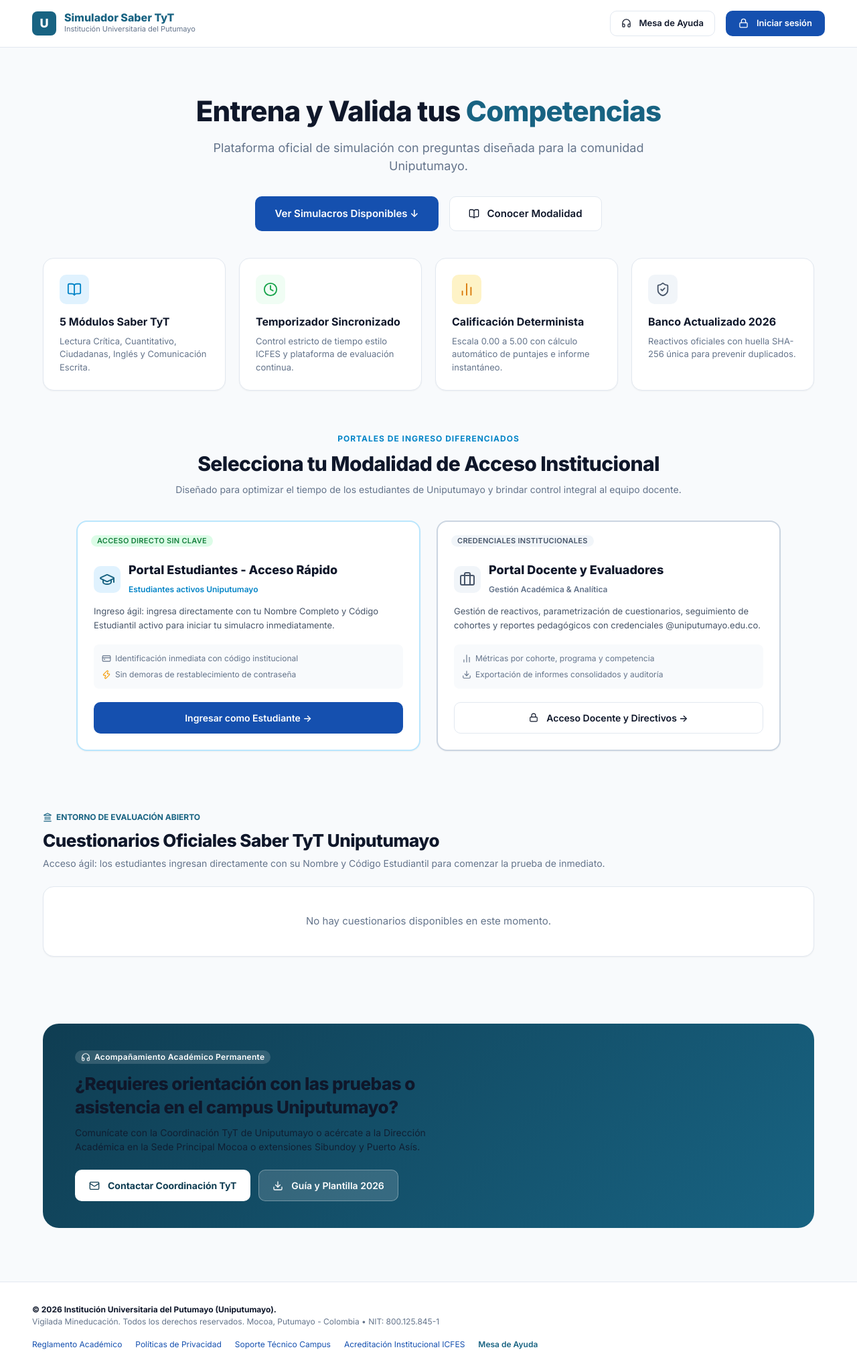
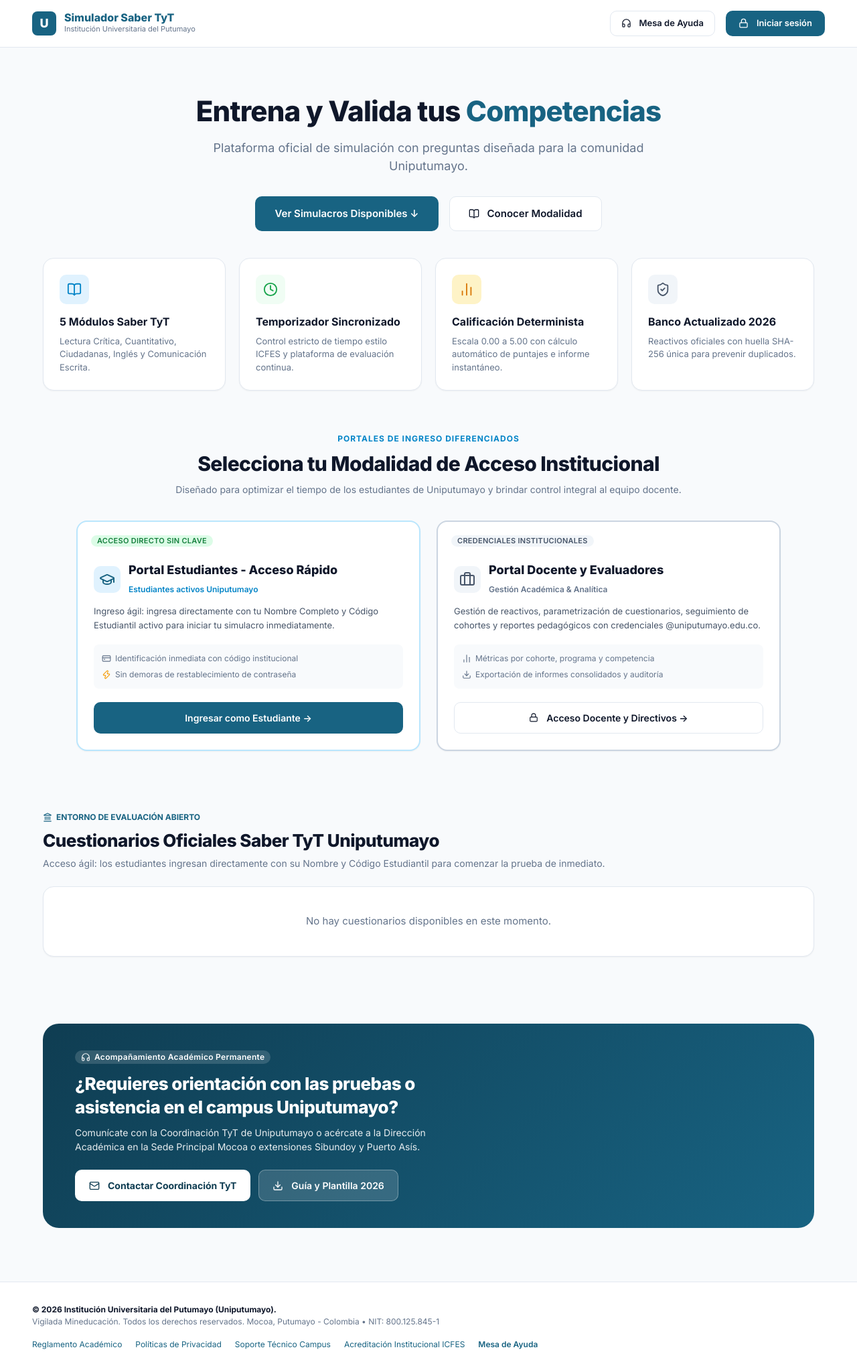
Before and after one commit to davidzambrano12/Cuestionarios-tyt, a Django app: page / in a window 1280 px wide. Shown: the whole page at 67% size. Run offline with Django 5.2, Linux system fonts and the light colour scheme; data that the repository does not hold is empty.

Commit message:
Restaurar paleta azul petroleo institucional y asegurar contraste en banners oscuros

```diff
--- a/static/css/styles.css
+++ b/static/css/styles.css
@@ -46,10 +46,10 @@
   /* ========================================================================
      PALETA CROMÁTICA INSTITUCIONAL (DESIGN.md & RULE-03)
      ======================================================================== */
-  --primary: #1550af;          /* Azul Institucional Uniputumayo */
-  --primary-hover: #0f3e8a;
+  --primary: #186382;          /* Azul Institucional Uniputumayo */
+  --primary-hover: #124d66;
   --primary-light: #e0f2fe;
-  --primary-dark: #0c316e;
+  --primary-dark: #0f3d52;
 
   --secondary: #0ea5e9;
   --secondary-hover: #0284c7;
@@ -73,7 +73,7 @@
   --bg-surface: #ffffff;
   --bg-muted: #f1f5f9;
   --border-color: #e2e8f0;
-  --border-focus: #1550af;
+  --border-focus: #186382;
 
   --text-main: #0f172a;
   --text-muted: #64748b;
@@ -159,7 +159,20 @@ h5, .h5 {
 p {
   font-size: var(--text-body);
   line-height: var(--leading-normal);
-  color: var(--text-main);
+  color: inherit;
+}
+
+/* Soporte para contenedores oscuros e invertidos */
+.banner-dark,
+.bg-dark,
+.dark-container {
+  color: #ffffff !important;
+}
+
+.banner-dark h1, .banner-dark h2, .banner-dark h3, .banner-dark h4, .banner-dark h5, .banner-dark p,
+.bg-dark h1, .bg-dark h2, .bg-dark h3, .bg-dark h4, .bg-dark h5, .bg-dark p,
+.dark-container h1, .dark-container h2, .dark-container h3, .dark-container h4, .dark-container h5, .dark-container p {
+  color: #ffffff !important;
 }
 
 /* Clases Semánticas y de Jerarquía Tipográfica */
--- a/templates/landing.html
+++ b/templates/landing.html
@@ -197,13 +197,13 @@
 
   <!-- Banner Azul Acompañamiento Académico -->
   <section style="max-width:1200px; margin:0 auto 80px; padding:0 24px;">
-    <div style="background:linear-gradient(135deg, #0f3d52 0%, #186382 100%); border-radius:24px; padding:40px 48px; color:white; display:flex; justify-content:space-between; align-items:center; flex-wrap:wrap; gap:24px;">
+    <div class="banner-dark" style="background:linear-gradient(135deg, #0f3d52 0%, #186382 100%); border-radius:24px; padding:40px 48px; color:white; display:flex; justify-content:space-between; align-items:center; flex-wrap:wrap; gap:24px;">
       <div style="max-width:600px;">
         <span class="badge" style="background:rgba(255,255,255,0.15); color:white; margin-bottom:12px; display:inline-flex; align-items:center; gap:6px;">
           <i data-lucide="headphones" style="width:14px; height:14px;"></i> Acompañamiento Académico Permanente
         </span>
-        <h2 style="font-size:26px; font-weight:800; margin-bottom:10px;">¿Requieres orientación con las pruebas o asistencia en el campus Uniputumayo?</h2>
-        <p style="font-size:14px; opacity:0.85;">Comunícate con la Coordinación TyT de Uniputumayo o acércate a la Dirección Académica en la Sede Principal Mocoa o extensiones Sibundoy y Puerto Asís.</p>
+        <h2 style="font-size:26px; font-weight:800; margin-bottom:10px; color:white;">¿Requieres orientación con las pruebas o asistencia en el campus Uniputumayo?</h2>
+        <p style="font-size:14px; color:white; opacity:0.9;">Comunícate con la Coordinación TyT de Uniputumayo o acércate a la Dirección Académica en la Sede Principal Mocoa o extensiones Sibundoy y Puerto Asís.</p>
       </div>
       <div style="display:flex; gap:12px; flex-wrap:wrap;">
         <a href="mailto:soporte.sistemas@uniputumayo.edu.co" class="btn" style="background:white; color:#0f3d52; padding:12px 20px; font-weight:700; display:inline-flex; align-items:center; gap:6px;">
```
